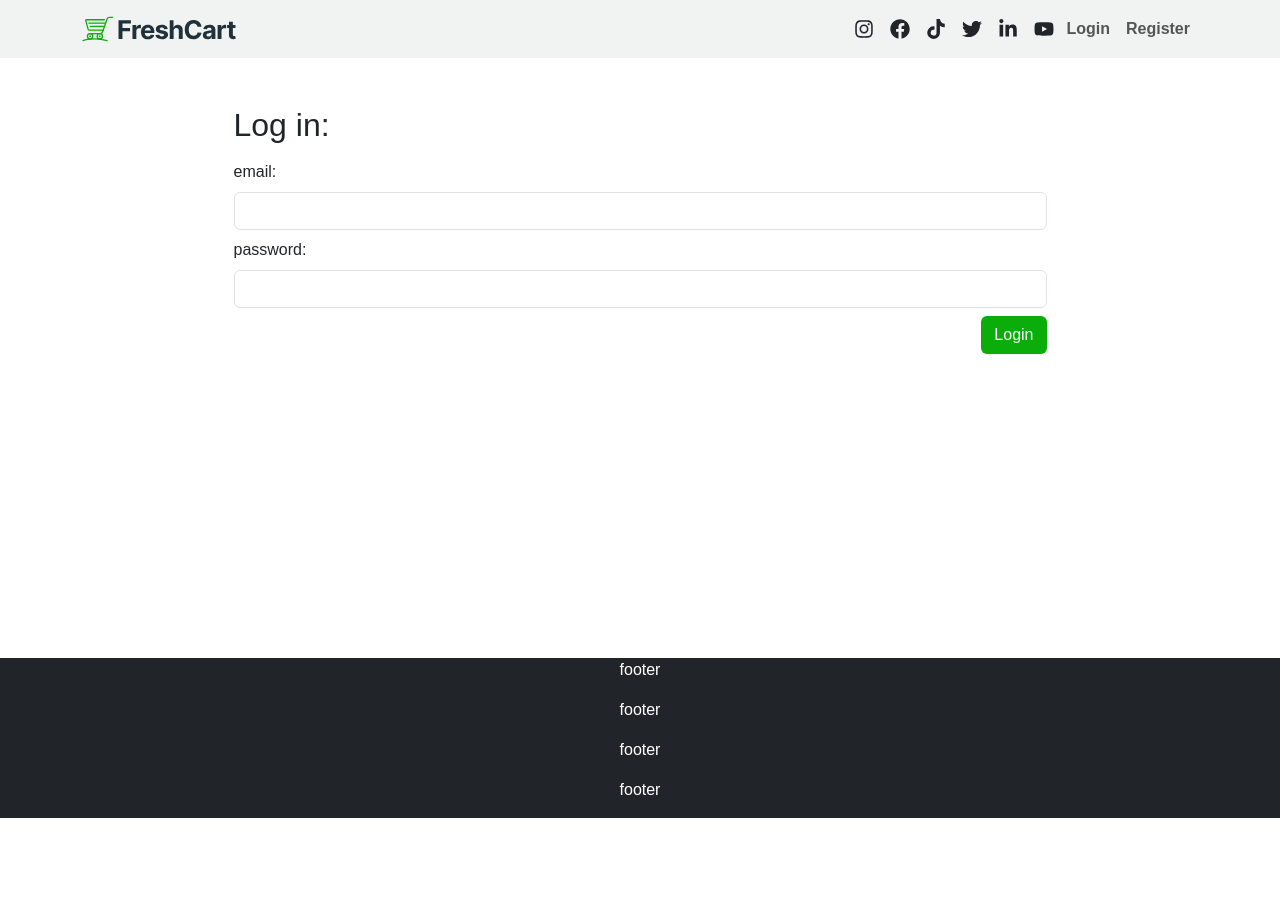
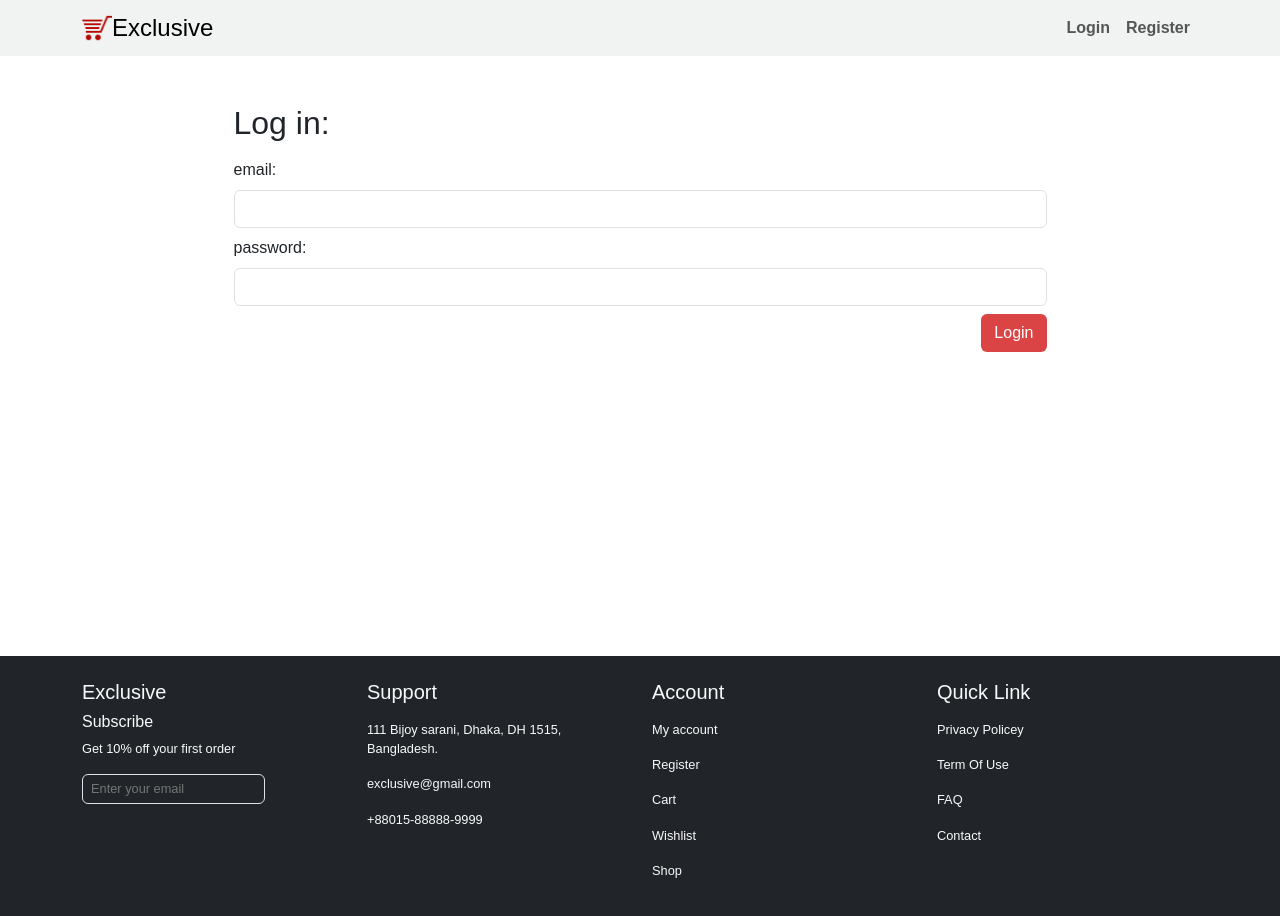
Before and after one commit to MahmoudAlkenzy/e-commerce, a React (Vite) app: page /#/login in a window 1280 px wide. Shown: the top 916 px of the page. Before the commit the page ends 818 px from the top, so only its background shows below. Built offline with nearby package versions, Linux system fonts and the light colour scheme; no server answers; a web font is replaced by a local one.

Commit message:
edite the footer

```diff
--- a/src/index.css
+++ b/src/index.css
@@ -1,13 +1,14 @@
 /* You can add global styles to this file, and also import other style files */
 @import url('https://fonts.googleapis.com/css2?family=Encode+Sans+Expanded:wght@100;200;300;400;500;600&display=swap');
 :root {
-    --main-color: #0aad0a;
+    --main-color: #db4444;
     --light-color: #f0f3f2;
     --shadow: rgba(145, 158, 171, 0.2) 0px 2px 4px -1px,
         rgba(145, 158, 171, 0.14) 0px 4px 5px 0px,
         rgba(145, 158, 171, 0.12) 0px 1px 10px 0px;
     --font-family: 'Encode Sans Expanded', sans-serif;
     --rating-color: #ffc908;
+    --light-text: #000;
 }
 
 body {
@@ -55,6 +56,9 @@ a:hover {
 .font-sm {
     font-size: 14px;
 }
+/* .text-light {
+    color: var(--light-text) !important;
+} */
 .text-main {
     color: var(--main-color);
 }
@@ -71,6 +75,9 @@ a:hover {
     font-size: 0.8rem;
 }
 
+.footer-light {
+    background: #a09c9c;
+}
 .btn-main {
     background-color: var(--main-color);
     transition: 0.4s;
--- a/src/ui/footer/Footer.jsx
+++ b/src/ui/footer/Footer.jsx
@@ -1,15 +1,66 @@
 import React from 'react';
-import { Row, Container } from 'react-bootstrap';
+import { Row, Container, Col } from 'react-bootstrap';
+import { Link } from 'react-router-dom';
 
 export default function Footer() {
     return (
-        <Container fluid>
-            <Row className="flex-column text-white bg-dark text-center">
-                <p>footer</p>
-                <p>footer</p>
-                <p>footer</p>
-                <p>footer</p>
-            </Row>
-        </Container>
+        <div className="bg-dark ">
+            <Container>
+                <Row className=" text-light  py-4  fs-8">
+                    <Col md={3}>
+                        <div>
+                            <h5>Exclusive</h5>
+                            <h6>Subscribe</h6>
+                            <p>Get 10% off your first order</p>
+                            <input
+                                className="bg-dark border p-2 py-1 rounded shadow-none form "
+                                placeholder="Enter your email"
+                                type="text"
+                            />
+                        </div>
+                    </Col>
+                    <Col md={3}>
+                        <div>
+                            <h5 className=" mb-3">Support</h5>
+
+                            <p>111 Bijoy sarani, Dhaka, DH 1515, Bangladesh.</p>
+                            <p>exclusive@gmail.com</p>
+                            <p>+88015-88888-9999</p>
+                        </div>
+                    </Col>
+                    <Col md={3}>
+                        <div>
+                            <h5 className=" mb-3">Account</h5>
+
+                            <Link className="text-light" to="/">
+                                <p>My account </p>
+                            </Link>
+                            <Link className="text-light" to="/register">
+                                <p>Register</p>
+                            </Link>
+                            <Link className="text-light" to="/cart">
+                                <p>Cart</p>
+                            </Link>
+                            <Link className="text-light" to="/">
+                                <p>Wishlist</p>
+                            </Link>
+                            <Link className="text-light" to="/">
+                                <p>Shop</p>
+                            </Link>
+                        </div>
+                    </Col>
+                    <Col md={3}>
+                        <div>
+                            <h5 className=" mb-3">Quick Link</h5>
+
+                            <p>Privacy Policey</p>
+                            <p>Term Of Use</p>
+                            <p>FAQ</p>
+                            <p>Contact</p>
+                        </div>
+                    </Col>
+                </Row>
+            </Container>
+        </div>
     );
 }
--- a/src/ui/nav/Navbar.jsx
+++ b/src/ui/nav/Navbar.jsx
@@ -2,7 +2,7 @@ import Container from 'react-bootstrap/Container';
 import Nav from 'react-bootstrap/Nav';
 import Navbar from 'react-bootstrap/Navbar';
 import { Link } from 'react-router-dom';
-import Logo from '../../images/freshcart-logo.svg';
+import Logo from '../../images/logo.png';
 import SocialList from '../socialMediaList/SocialList';
 import { useToken } from '../../context/AuthContext';
 import { IoCartOutline } from 'react-icons/io5';
@@ -18,12 +18,15 @@ export function NavBar() {
         <Navbar sticky="top" expand="lg" className="bg-main-light navbar-light">
             <Container>
                 <Link to="/">
-                    <img src={Logo} alt="" />
+                    <div className="d-flex align-items-center ">
+                        <img style={{ width: '30px' }} src={Logo} alt="" />{' '}
+                        <p className="h1 mb-0 fs-4">Exclusive</p>
+                    </div>
                 </Link>
                 <Navbar.Toggle aria-controls="basic-navbar-nav" />
                 <Navbar.Collapse id="basic-navbar-nav">
                     {token && (
-                        <Nav className="me-auto  align-items-center fw-semibold">
+                        <Nav className="mx-auto  align-items-center fw-semibold">
                             <Link className=" nav-link" to="/products">
                                 Home
                             </Link>
@@ -41,7 +44,7 @@ export function NavBar() {
                     )}
 
                     <Nav className="ms-auto align-items-center fw-semibold">
-                        <SocialList />
+                        {/* <SocialList /> */}
                         {token ? (
                             <>
                                 <Link
--- a/src/ui/product/Product.jsx
+++ b/src/ui/product/Product.jsx
@@ -42,7 +42,7 @@ function Product({ product }) {
 
                         {product.priceAfterDiscount ? (
                             <p className="fs-6">
-                                <span className="fs-6 fw-semibold text-success">
+                                <span className="fs-6 fw-semibold text-main">
                                     {' '}
                                     {formatCurrency(product.priceAfterDiscount)}
                                 </span>
--- a/src/ui/slider/Slider.jsx
+++ b/src/ui/slider/Slider.jsx
@@ -72,7 +72,7 @@ export default function ProSlider({
                                     src={pro.product.imageCover}
                                     alt={pro.title}
                                 />
-                                <span className="  position-absolute badge bg-primary rounded-pill  bottom-0 start-0">
+                                <span className=" fs- py-1 position-absolute badge bg-main rounded-pill  bottom-0 start-0">
                                     x {pro.count}
                                 </span>
                             </figure>
--- a/src/ui/spinners/Spinners.jsx
+++ b/src/ui/spinners/Spinners.jsx
@@ -2,7 +2,7 @@ import { ThreeCircles } from 'react-loader-spinner';
 
 export function Spinner() {
     return (
-        <div className="bg-primary w-100 top-0 bottom-0  position-fixed bg-opacity-50 d-flex flex-wrap justify-content-center align-content-center">
+        <div className="bg-main w-100 top-0 bottom-0  position-fixed bg-opacity-25 d-flex flex-wrap justify-content-center align-content-center">
             <ThreeCircles
                 visible={true}
                 height="100"
```
Also changed, not shown: src/images/logo.png.
